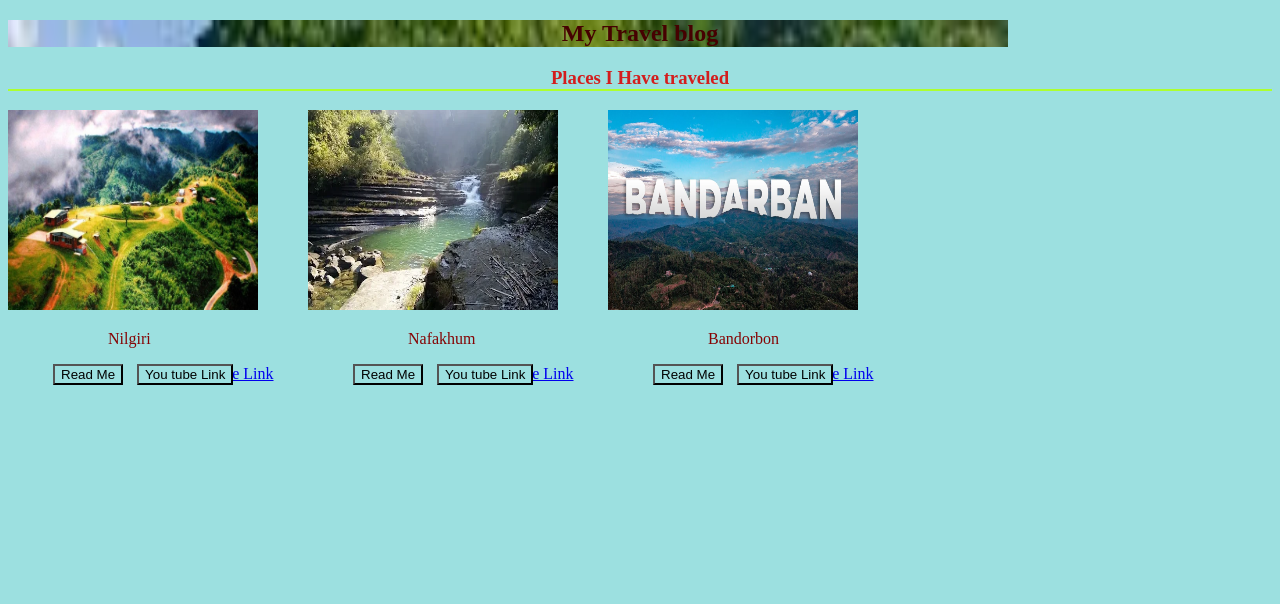
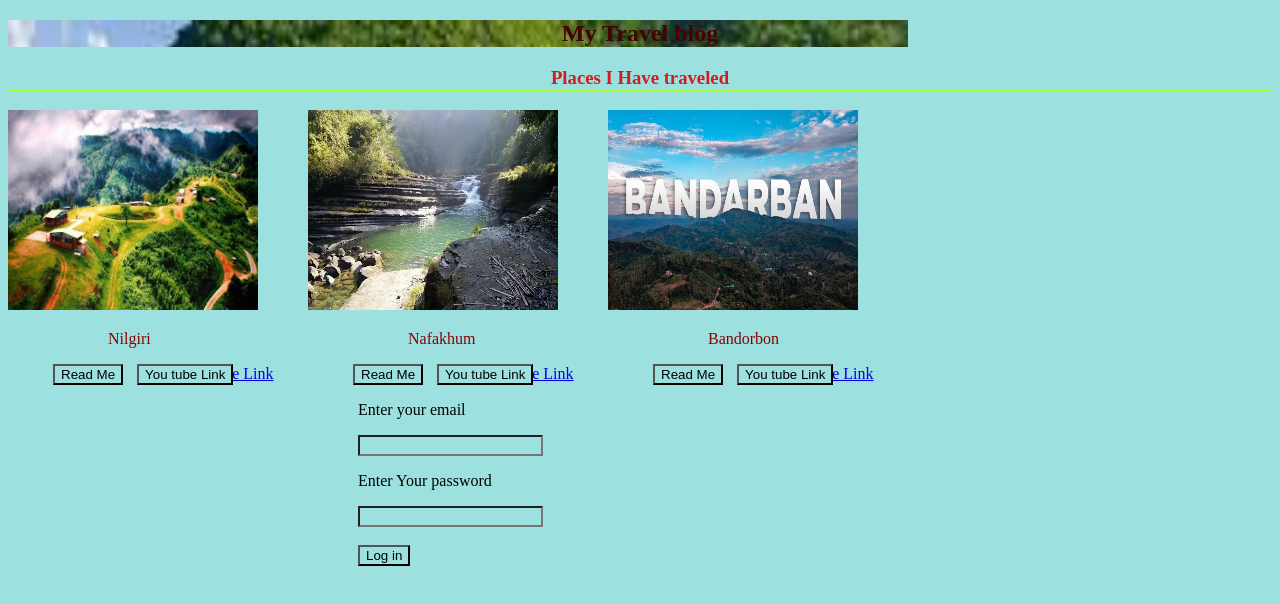
Before and after one commit to nasim-ferdous/my-traveling-blog, a plain HTML site: page travel.html in a window 1280 px wide. Shown: the top 604 px of the page. Drawn offline with Linux system fonts and the light colour scheme.

Commit message:
a log in form is added

```diff
--- a/styles/blog.css
+++ b/styles/blog.css
@@ -56,3 +56,8 @@
      position: relative;
     left: 55px;
 }
+.div4{
+    position:relative;
+    left: 350px;
+    bottom: 550px;
+    }
--- a/travel.html
+++ b/travel.html
@@ -14,7 +14,7 @@
             text-align: center;
             background-image: url(images/images.jpeg);
             background-repeat: no-repeat;
-            background-size: 1000px 1500px;
+            background-size: 900px 900px;
         }
         *{
             background-color: rgb(156, 224, 224);
@@ -52,6 +52,25 @@
         <a href="https://www.youtube.com/watch?v=P3ZpIUNT1nE"
         target="_blank">You tube Link</a>
     </div>
+    <div class="div4">
+        <p>
+            Enter your email
+        </p>
+        <form action="">
+            <input type="text">
+        </form>
+        <p>
+            Enter Your password
+        </p>
+        <form action="">
+            <input type="password">
+        </form>
+        <br>
+        <button>Log in</button>
+
+
+
+    </div>
 
 
 </body>
```
